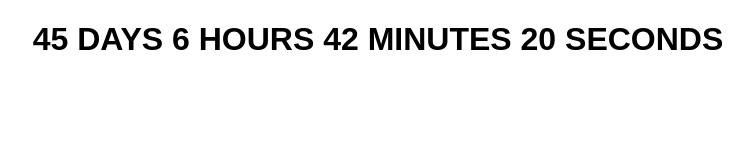
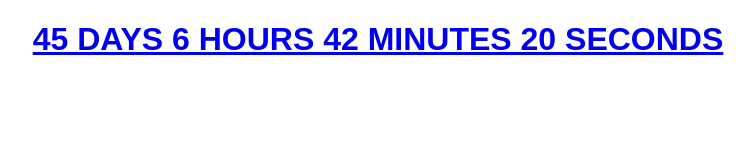
Before and after one commit to ONX0/snek-interwebz, a plain HTML site: page index.html in a window 1280 px wide. Shown: the whole page, without its empty margins (262-1017 px from the left). Drawn offline with Linux system fonts and the light colour scheme.

Commit message:
Update index.html

```diff
--- a/index.html
+++ b/index.html
@@ -2,7 +2,7 @@
 <html>
 <head>
 <title>Snek v2 | Coming Soon</title>
-<meta content="Snek - Discord Soundboard and Game Bot" property="og:title">
+<meta content="Snek v2 | Coming Soon" property="og:title">
 
 <meta content="Introducing Snek, the most annoying Discord bot on the planet! Tick off your friends with this incredibly peeving soundboard and music bot! Playing D&D? Don't worry! We've got background music and a dice roller! Invite Snek today!" property="og:description">
 
@@ -19,7 +19,7 @@ h1 {
 
 <body>
 <!-- Display the countdown timer in an element -->
-<h1 id="demo"><a href="https://snek.lgx.pw/invite" target="_blank"></a></h1>
+<a href="https://snek.lgx.pw/invite" target="_blank"><h1 id="demo"></h1></a>
 
 <script>
 // Set the date we're counting down to
```
